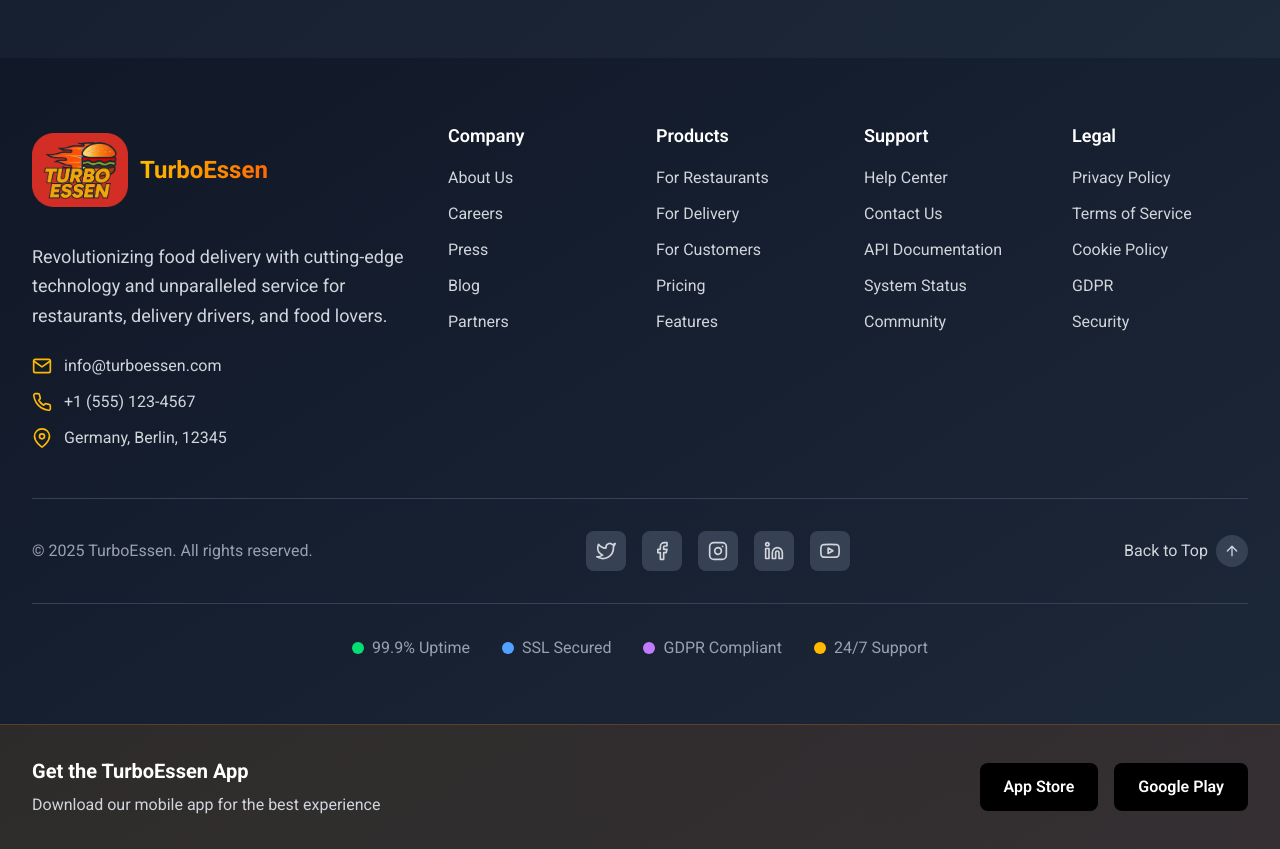
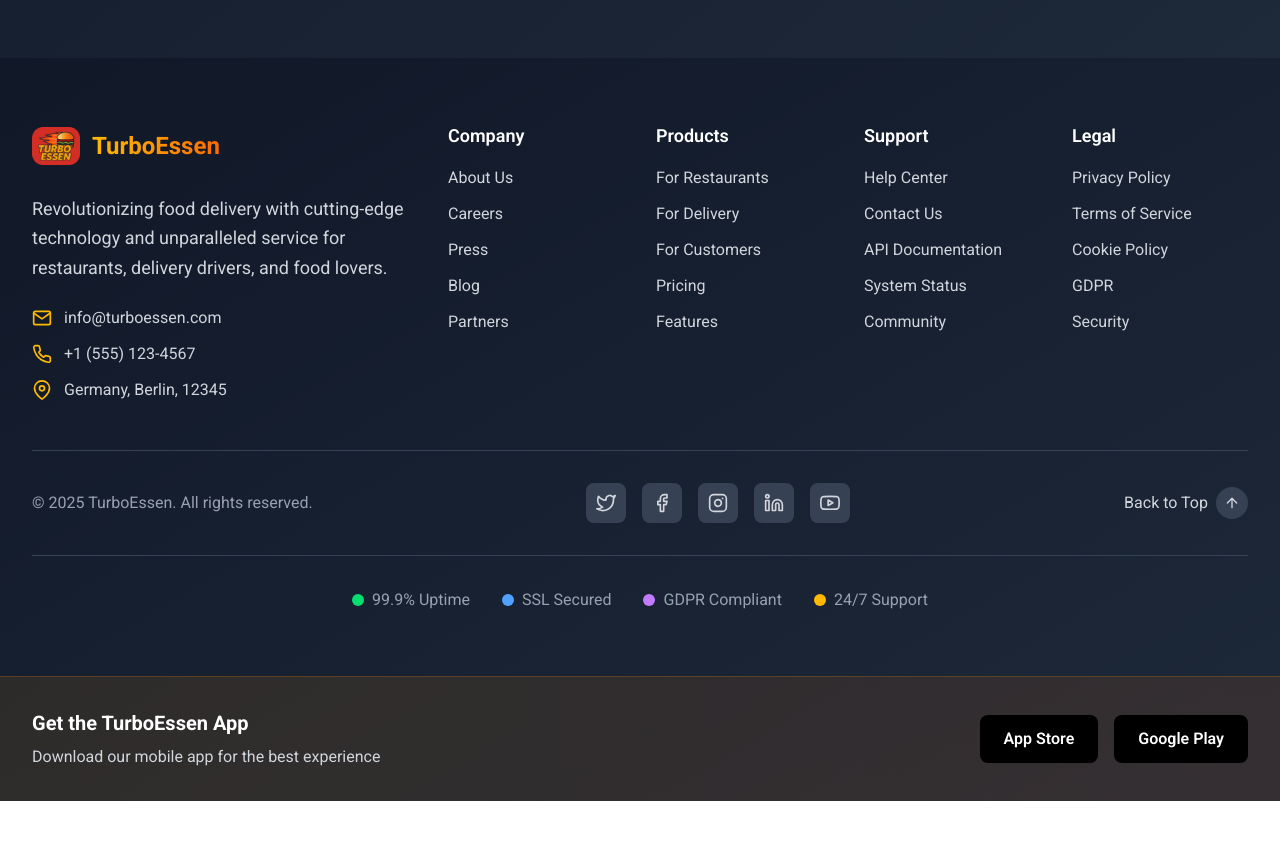
Before and after one commit to Jafar777/Turbo-Essen, a Next.js app: page / in a window 1280 px wide. Shown: the part 3360-4209 px from the top of the page. After the commit the page ends 4161 px from the top, so only its background shows below. Built offline with nearby package versions, Linux system fonts and the light colour scheme; no server answers; the database is empty.

Commit message:
footer fix

```diff
--- a/components/Footer.jsx
+++ b/components/Footer.jsx
@@ -1,7 +1,6 @@
 // components/Footer.jsx
 import Link from 'next/link';
 import Image from "next/image";
-
 import {
   FiMail,
   FiPhone,
@@ -75,28 +74,29 @@ export default function Footer() {
       {/* Main Footer */}
       <div className="max-w-7xl mx-auto px-4 sm:px-6 lg:px-8 py-16">
         <div className="grid grid-cols-1 md:grid-cols-2 lg:grid-cols-6 gap-8">
-          {/* Brand Section */}
+          {/* Brand Section - Fixed: No nested interactive elements */}
           <div className="lg:col-span-2">
-            <Link href="/" className="flex items-center space-x-3 mb-6">
+            <div className="flex items-center space-x-3 mb-6">
               <button
                 onClick={scrollToTop}
                 className="flex items-center space-x-2 hover:opacity-80 transition-opacity"
               >
-            <div className="w-24 h-24 relative">
-              <Link href="/">
+                <div className="w-12 h-12 relative">
                   <Image
                     src="/logo.png"
                     alt="TurboEssen Logo"
                     fill
                     className="object-contain"
                   />
-              </Link>
                 </div>
               </button>
-              <span className="text-2xl font-bold bg-gradient-to-r from-amber-400 to-orange-500 bg-clip-text text-transparent">
+              <button
+                onClick={scrollToTop}
+                className="text-2xl font-bold bg-gradient-to-r from-amber-400 to-orange-500 bg-clip-text text-transparent hover:from-amber-300 hover:to-orange-400 transition-all duration-200"
+              >
                 TurboEssen
-              </span>
-            </Link>
+              </button>
+            </div>
 
             <p className="text-gray-300 mb-6 text-lg leading-relaxed">
               Revolutionizing food delivery with cutting-edge technology and
```
Lines whose indentation alone changed are shown as unchanged.
